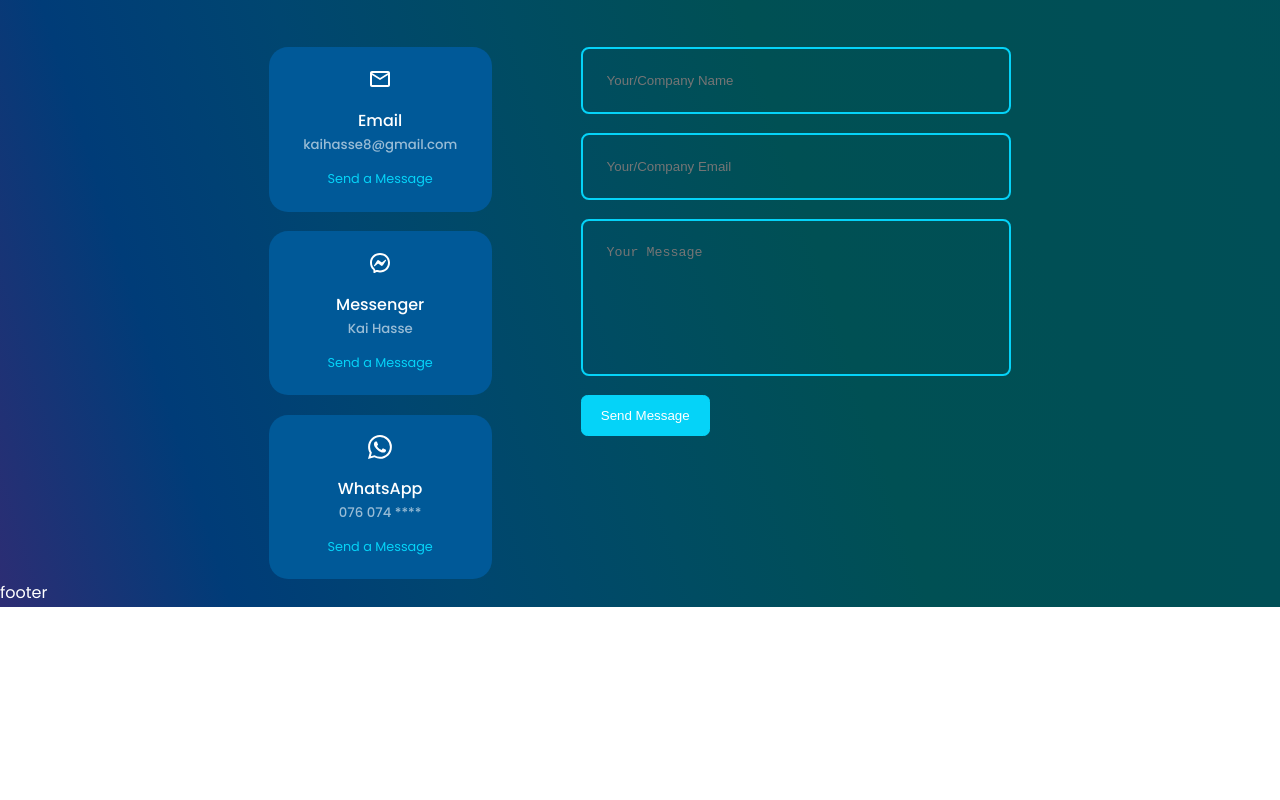
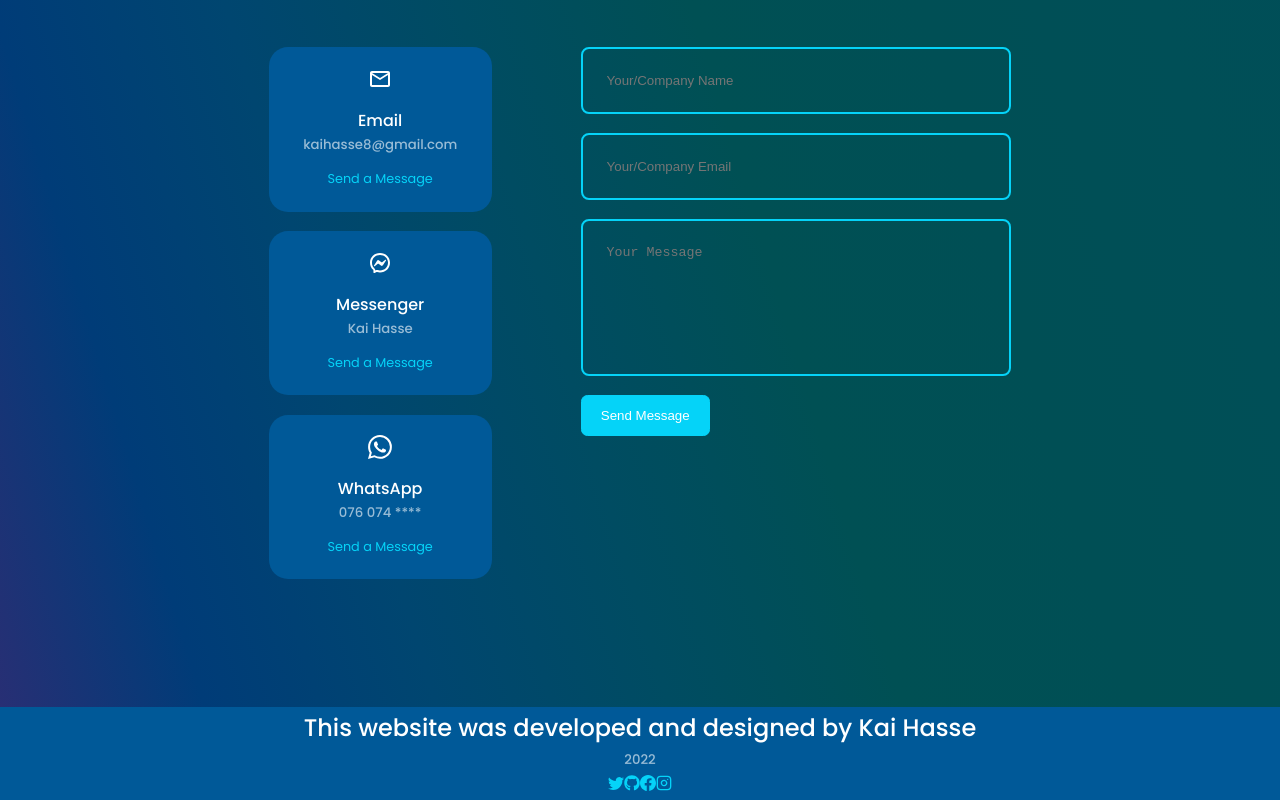
Before and after one commit to Kai8a/portfolio-website, a React (Create React App) app: page / in a window 1280 px wide. Shown: the part 3446-4246 px from the top of the page. Before the commit the page ends 4053 px from the top, so only its background shows below. Built offline with nearby package versions, Linux system fonts and the light colour scheme.

Commit message:
footer styling changes

```diff
--- a/src/components/footer/Footer.jsx
+++ b/src/components/footer/Footer.jsx
@@ -1,9 +1,26 @@
 import React from 'react'
 import './footer.css'
+import { BsTwitter } from 'react-icons/bs'
+import { FaGithub } from 'react-icons/fa'
+import { BsFacebook } from 'react-icons/bs'
+import { FiInstagram } from 'react-icons/fi'
 
 const footer = () => {
   return (
-    <div>footer</div>
+    <section className='footer__section'>
+    <div className='footer__text'>
+      <h2>This website was developed and designed by Kai Hasse</h2>
+      <h5>2022</h5>
+    </div>
+      <div className='footer__socials'>
+        <ol>
+        <a href='https:://twitter.com/SaifaKvK/' target='_blank'><BsTwitter /></a>
+        <a href='https:://github.com' target='_blank'><FaGithub /></a>
+        <a href='https:://Facebook.com' target='_blank'><BsFacebook /></a>
+        <a href='https:://Instagram.com' target='_blank'><FiInstagram /></a>
+        </ol>
+      </div>
+    </section>
   )
 }
 
--- a/src/components/footer/footer.css
+++ b/src/components/footer/footer.css
@@ -0,0 +1,21 @@
+.footer__socials {
+    text-align: center;
+    gap: 1rem;
+}
+
+.footer__section {
+    background-color: var(--color-bg-variant);
+    border: 1px solid transparent;
+}
+
+.footer__section:hover{
+    border-color: var(--color-primary-variant);
+    transition: var(--transition);
+    background-color: transparent;
+}
+
+.footer__text {
+    color: #fff;
+    text-align: center;
+    gap: 0.8rem;
+}
--- a/src/components/nav/Nav.jsx
+++ b/src/components/nav/Nav.jsx
@@ -16,6 +16,6 @@ const Nav = () => {
       <a href='#contact' onClick={() => setActiveNav('#contact')} className={activeNav === '#contact' ? 'active' : ''}><BiMessageSquareDetail /></a>
       </nav>
   )
-}
+  }
 
 export default Nav
```
Also changed, not shown: src/components/nav/nav.css (line endings or trailing spaces).
